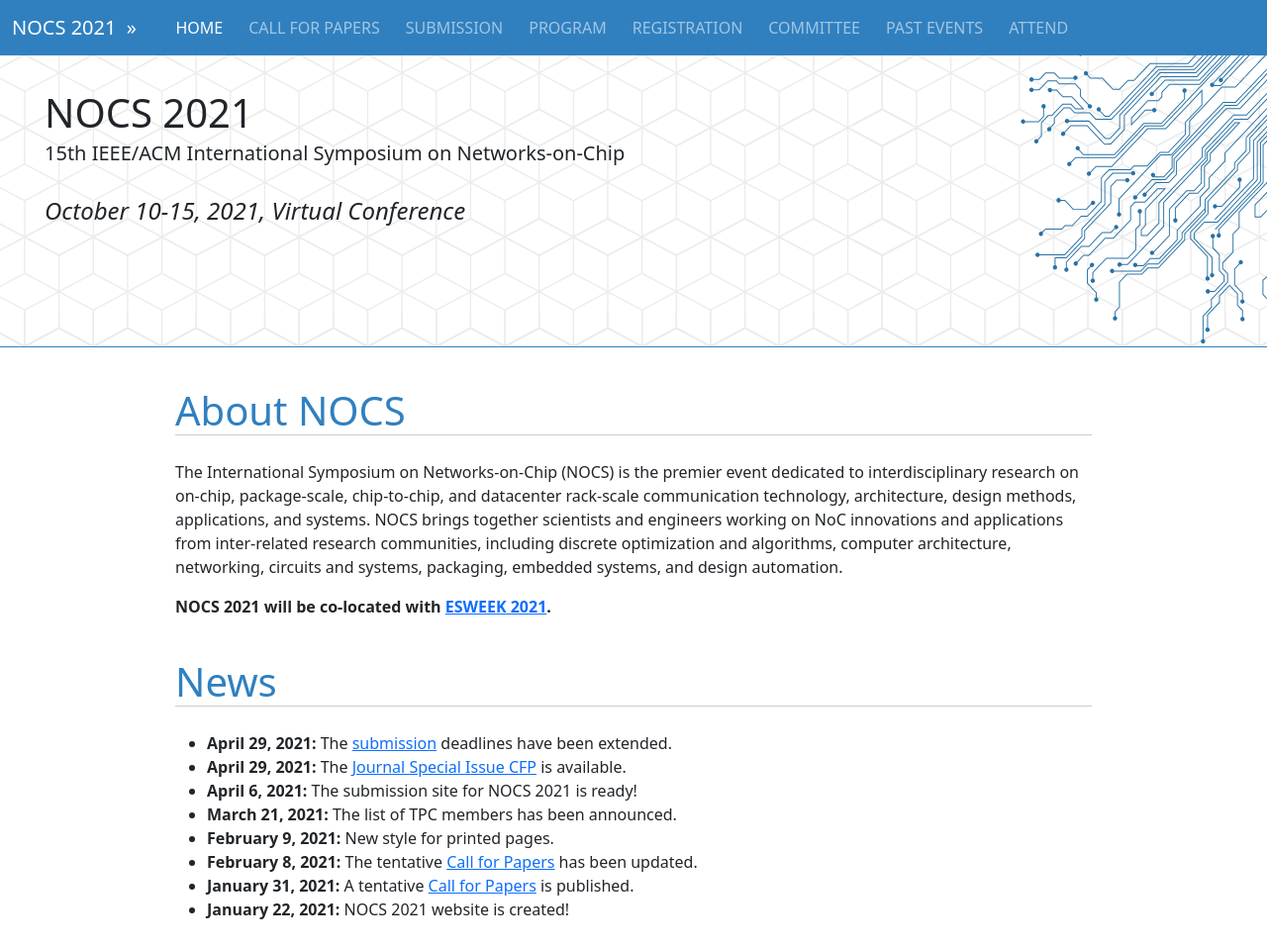
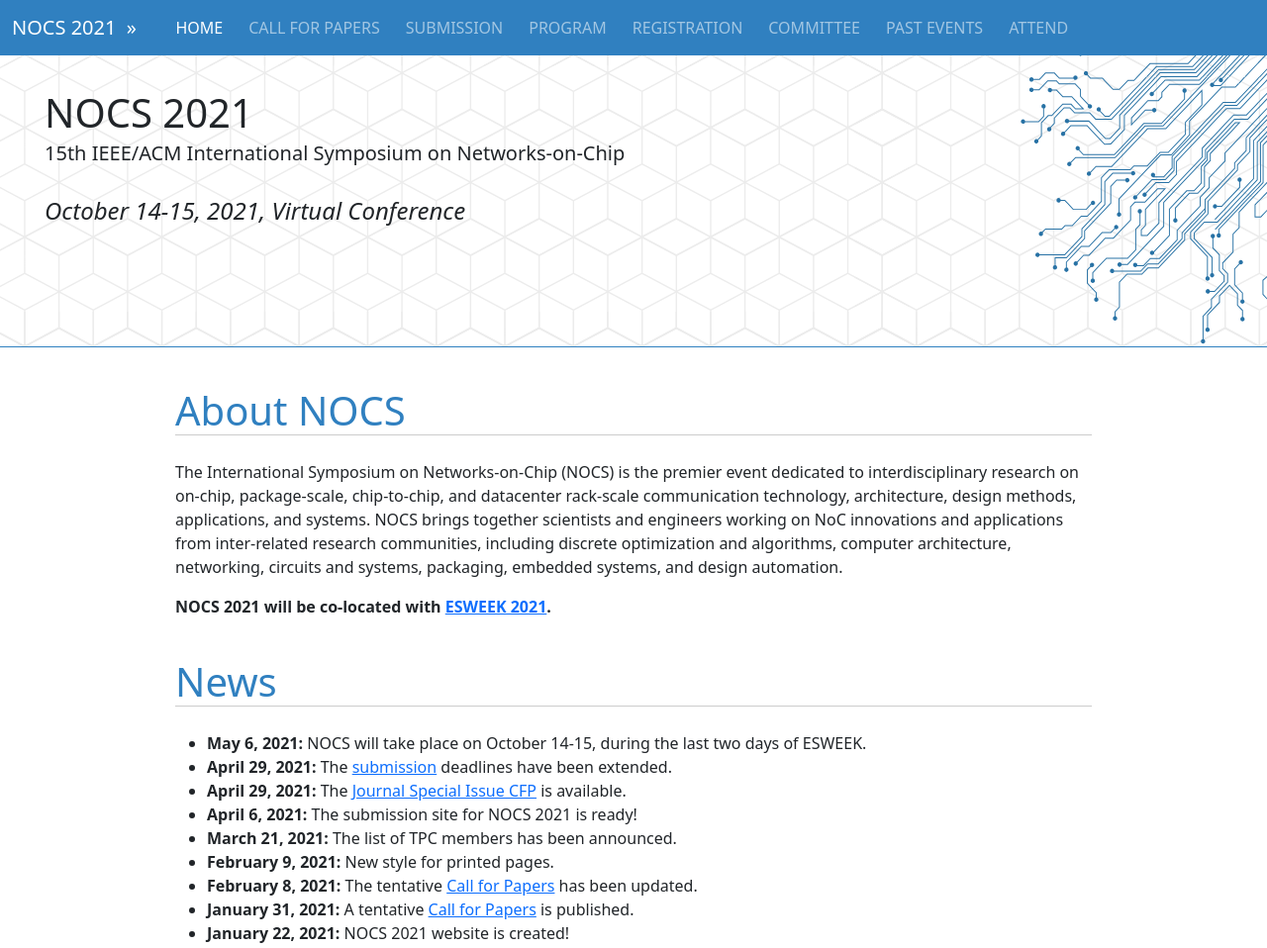
Before and after one commit to NOCS2021/NOCS2021.github.io, a plain HTML site: page index.html in a window 1280 px wide. Shown: the whole page at 99% size. Drawn offline with Linux system fonts and the light colour scheme.

Commit message:
Update dates:NOCS will take place on October 14-15

```diff
--- a/index.html
+++ b/index.html
@@ -66,7 +66,7 @@
             <h1>NOCS 2021</h1>
             <h5>15th&nbsp;IEEE/ACM International Symposium on Networks&#8209;on&#8209;Chip</h5>
             <br>
-            <h4>October&nbsp;10&#8209;15,&nbsp;2021, Virtual&nbsp;Conference</h4>
+            <h4>October&nbsp;14&#8209;15,&nbsp;2021, Virtual&nbsp;Conference</h4>
         </div>
     </div>
 </header>
@@ -92,6 +92,7 @@
 
                 <h1>News</h1>
                 <ul>
+                    <li><strong>May 6, 2021:</strong> NOCS will take place on October 14-15, during the last two days of ESWEEK.</li>
                     <li><strong>April 29, 2021:</strong> The <a href="./submission.html">submission</a> deadlines have been extended.</li>
                     <li><strong>April 29, 2021:</strong> The <a href="https://dl.acm.org/pb-assets/static_journal_pages/jetc/PDFs/SI-On-Chip-and-Off-Chip-Communication-Architectures-1619127667777.pdf" target="_blank">Journal Special Issue CFP</a> is available.</li>
                     <li><strong>April 6, 2021:</strong> The submission site for NOCS 2021 is ready!</li>
```
Also changed, not shown: attend.html (+1 -1 lines), cfp.html (+1 -1 lines), committee.html (+1 -1 lines), past-events.html (+1 -1 lines), program.html (+1 -1 lines), registration.html (+1 -1 lines), submission.html (+1 -1 lines), cfp/nocs2021-cfp.txt, 2 other files.
